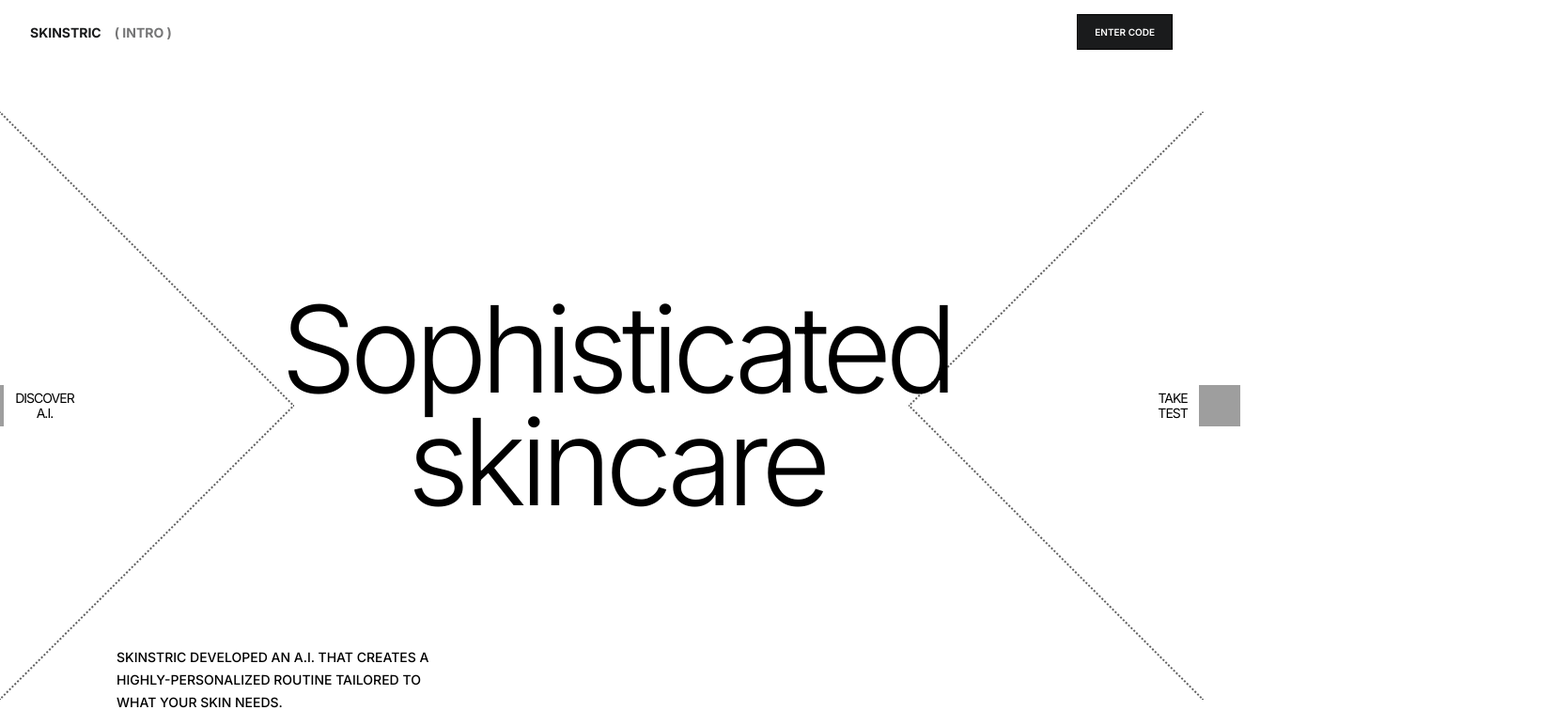
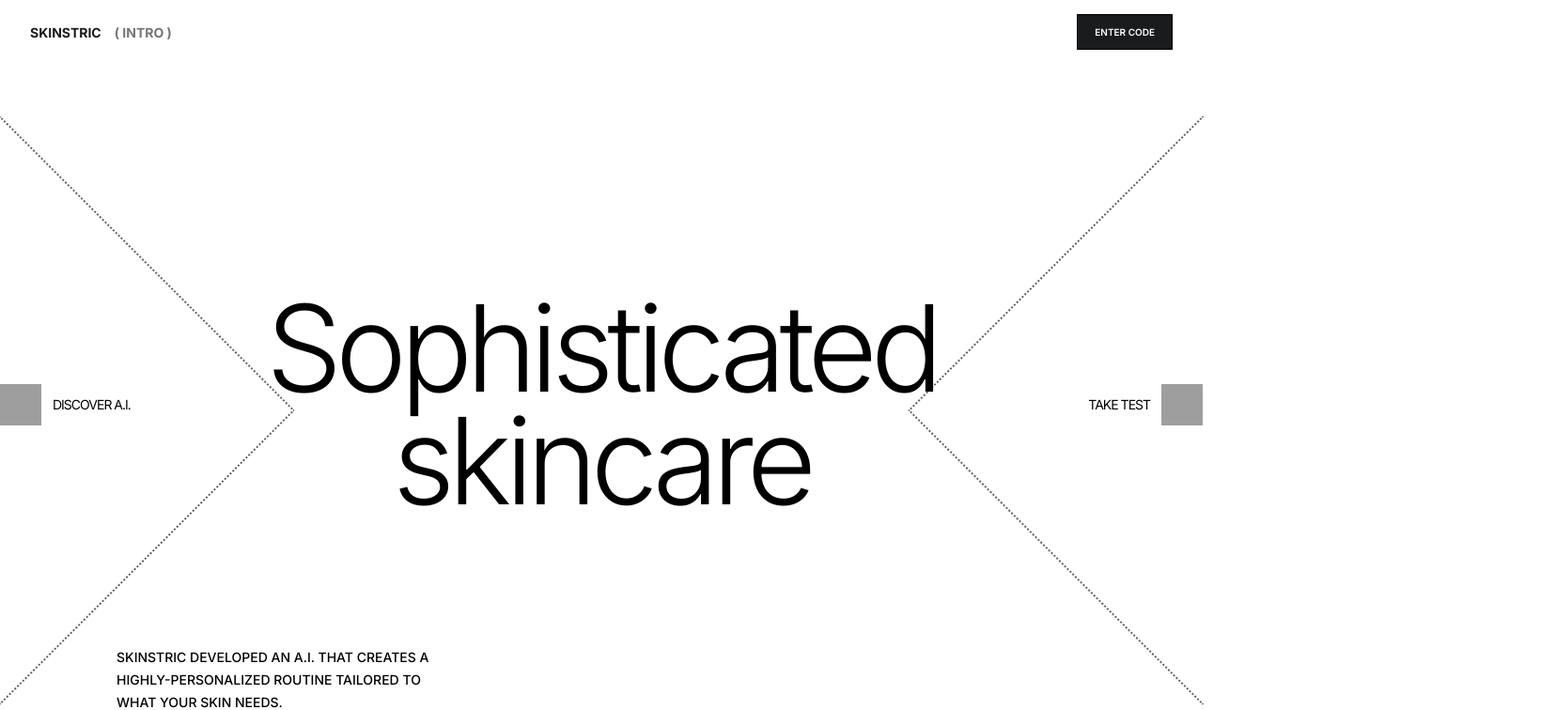
Before and after one commit to Noah-code1210/Skinstric-AI, a React (Create React App) app: page / in a window 1280 px wide. Shown: the top 756 px of the page at 94% size, 1656 px wide, since content can reach past the window. Built offline with nearby package versions, Linux system fonts and the light colour scheme; grey boxes are pictures that could not be loaded.

Commit message:
Intro flexbox finished

```diff
--- a/src/components/Landing.jsx
+++ b/src/components/Landing.jsx
@@ -19,15 +19,16 @@ function Landing() {
       <div id="landing">
         <div className="landing__container">
           <div className="landing__info">
-            <div
-              className={`triangle__left ${hideDiscover ? "hide" : ""}`}
-            ></div>
-            <div
-              className={`triangle__left triangle__left--middle ${hideTest ? "hide" : ""}`}
-            ></div>
-            <div
-              className={`triangle__left triangle__left--outer ${hideTest ? "hide" : ""}`}
-            ></div>
+            <div className="triangle__wrapper--left">
+              <div
+                className={`triangle__left ${hideDiscover ? "hide" : ""}`}
+              ></div>
+            </div>
+            <div className="triangle__wrapper--right">
+              <div
+                className={`triangle__right ${hideTest ? "hide" : ""}`}
+              ></div>
+            </div>
             <div
               className={`discoverAI__wrapper ${hideDiscover ? "hide" : ""}`}
               onMouseEnter={() => setHideTest(true)}
@@ -45,22 +46,12 @@ function Landing() {
                 Sophisticated
               </h1>
               <h1
-
                 className={`landing__title--bottom ${
                   hideDiscover ? "right" : ""
                 } ${hideTest ? "left" : ""}`}
               >
                 skincare
               </h1>
-              <div
-                className={`triangle__right ${hideTest ? "hide" : ""}`}
-              ></div>
-              <div
-                className={`triangle__right triangle__right--middle ${hideDiscover ? "hide" : ""}`}
-              ></div>
-              <div
-                className={`triangle__right triangle__right--outer ${hideDiscover ? "hide" : ""}`}
-              ></div>
             </div>
             <div
               className={`take-test__wrapper ${hideTest ? "hide" : ""}`}
--- a/src/index.css
+++ b/src/index.css
@@ -75,17 +75,17 @@ LANDING
 
 */
 
-#landing {
+.landing__container {
   width: 100%;
   height: 92vh;
-  display: flex;
-  align-items: center;
-  justify-content: center;
 }
 
 .landing__info {
+  height: 734px;
+  text-align: center;
   display: flex;
-  text-align: center;
+  justify-content: center;
+  align-items: center;
 }
 
 .landing__title--top {
@@ -93,9 +93,11 @@ LANDING
   font-weight: 300;
   letter-spacing: -7px;
   line-height: 120px;
-  margin: 0 220px;
   transform: translateX(0px);
   transition: transform 0.5s 0.1s ease;
+  display: flex;
+  align-items: center;
+  justify-content: center;
 }
 
 .landing__title--top.right {
@@ -110,7 +112,6 @@ LANDING
   font-weight: 300;
   letter-spacing: -7px;
   line-height: 120px;
-  margin: 0 220px;
   transform: translateX(0px);
   transition: transform 0.5s 0.1s ease;
 }
@@ -124,13 +125,24 @@ LANDING
 
 .discoverAI__wrapper,
 .take-test__wrapper {
-  display: flex;
-  justify-content: center;
-  align-items: center;
+  width: 100%;
+  max-width: 300px;
   cursor: pointer;
   transition: opacity 0.3s 0.1s ease;
   opacity: 1;
   pointer-events: auto;
+}
+
+.take-test__wrapper {
+  display: flex;
+  justify-content: end;
+  align-items: center;
+}
+
+.discoverAI__wrapper {
+  display: flex;
+  justify-content: start;
+  align-items: center;
 }
 
 .discoverAI__wrapper.hide {
@@ -153,103 +165,53 @@ LANDING
   z-index: 1;
 }
 
-.triangle__left {
+.triangle__wrapper--left,
+.triangle__wrapper--right {
+  width: 100%;
+  max-width: 1470px;
+  height: 700px;
+  position: absolute;
+  margin-top: 200px;
+}
+
+.triangle__wrapper--left {
+  display: flex;
+  align-items: end;
+  justify-content: start;
+}
+
+.triangle__wrapper--right {
+  display: flex;
+  align-items: end;
+  justify-content: end;
+}
+
+.triangle__left,
+.triangle__right {
   width: 444px;
   height: 444px;
   border: 2px dotted #0000009e;
   position: absolute;
-  transform: translate(-50%, -50%) rotate(45deg);
-  left: 0%;
-  top: 54%;
   border-bottom: none;
   border-left: none;
   transition: opacity 0.3s 0.1s ease;
   opacity: 1;
 }
 
-.triangle__left--middle {
-  width: 488px;
-  height: 488px;
-  border: 2px dotted #00000072;
-  background-color: transparent;
+.triangle__left {
   transform: translate(-50%, -50%) rotate(45deg);
-  left: 0%;
-  top: 54%;
-  opacity: 0;
-  transition: opacity 0.3s 0.1s ease;
 }
-.triangle__left--outer {
-  width: 532px;
-  height: 532px;
-  border: 2px dotted #00000041;
-  background-color: transparent;
-  transform: translate(-50%, -50%) rotate(45deg);
-  left: 0%;
-  top: 54%;
-  opacity: 0;
-  transition: opacity 0.3s 0.1s ease;
+
+.triangle__right {
+  transform: translate(50%, -50%) rotate(-135deg);
 }
 
 .triangle__left.hide {
   opacity: 0;
 }
 
-.triangle__left--middle.hide,
-.triangle__left--outer.hide {
-  opacity: 1;
-}
-
-.triangle__right {
-  width: 444px;
-  height: 444px;
-  border: 2px dotted #0000009e;
-  position: absolute;
-  transform: translate(50%, -50%) rotate(-135deg);
-  right: 0%;
-  top: 54%;
-  border-left: none;
-  border-bottom: none;
-  transition: opacity 0.3s 0.1s ease;
-  opacity: 1;
-}
-
-.triangle__right--middle {
-  width: 488px;
-  height: 488px;
-  border: 2px dotted #00000072;
-  position: absolute;
-  transform: translate(50%, -50%) rotate(-135deg);
-  background-color: transparent;
-  right: 0%;
-  top: 54%;
-  border-left: none;
-  border-bottom: none;
-  transition: opacity 0.3s 0.1s ease;
-  opacity: 0;
-}
-
-.triangle__right--outer {
-  width: 532px;
-  height: 532px;
-  border: 2px dotted #00000041;
-  position: absolute;
-  transform: translate(50%, -50%) rotate(-135deg);
-  background-color: transparent;
-  right: 0%;
-  top: 54%;
-  border-left: none;
-  border-bottom: none;
-  transition: opacity 0.3s 0.1s ease;
-  opacity: 0;
-}
-
 .triangle__right.hide {
   opacity: 0;
-}
-
-.triangle__right--middle.hide,
-.triangle__right--outer.hide {
-  opacity: 1 !important;
 }
 
 .left__arrow--img,
@@ -1107,9 +1069,6 @@ DEMOGRAPHICS PAGE
   padding-left: 18px;
   transition: all 220ms ease;
 }
-.race__percentage--slots:hover {
-  background-color: #cbcbcb;
-}
 
 .race__percentages {
   display: flex;
--- a/src/media.css
+++ b/src/media.css
@@ -97,42 +97,13 @@
   }
 }
 @media (max-width: 1220px) {
-  /*
-    LANDING
-    */
-  #section {
-    width: 100%;
-    max-width: 1220px;
-  }
-  .discoverAI__wrapper,
-  .take-test__wrapper {
-    position: absolute;
-    top: 410px;
-  }
   .discoverAI__wrapper {
-    left: 100px;
+    display: flex;
+    justify-content: center;
   }
   .take-test__wrapper {
-    right: 100px;
-  }
-  .landing__title--top,
-  .landing__title--bottom {
-    font-size: 108px;
-  }
-  .triangle__left,
-  .triangle__right {
-    width: 400px;
-    height: 400px;
-  }
-  .triangle__left--middle,
-  .triangle__right--middle {
-    width: 444px;
-    height: 444px;
-  }
-  .triangle__left--outer,
-  .triangle__right--outer {
-    width: 488px;
-    height: 488px;
+    display: flex;
+    justify-content: center;
   }
   /*
     INTRO
```
